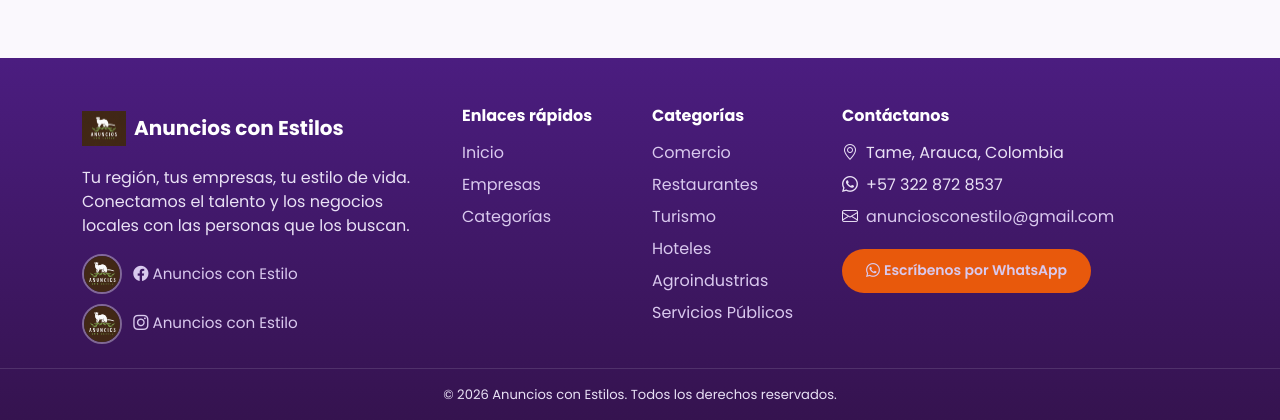
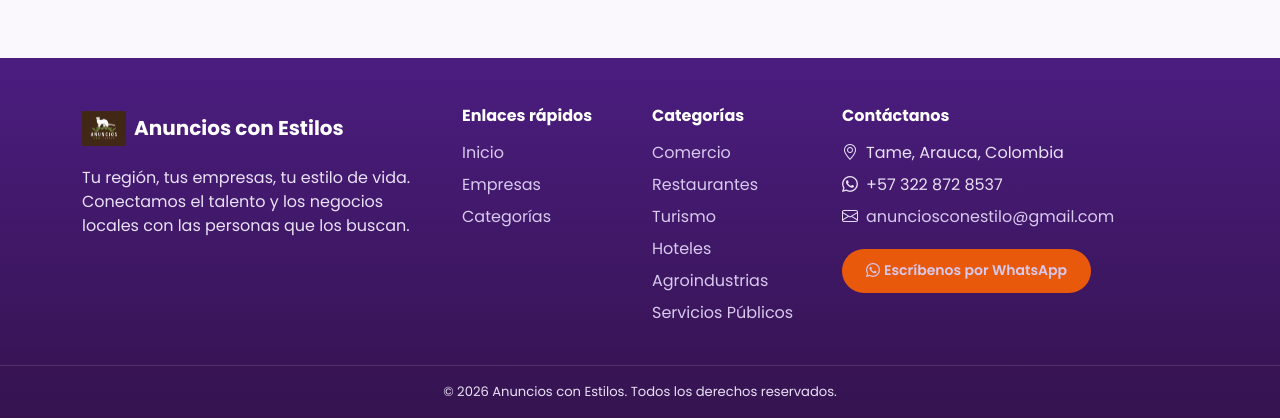
Before and after one commit to jhonalex4028-svg/anuncios-con-estilo, a PHP site: page / in a window 1280 px wide. Shown: the part 1455-1875 px from the top of the page. Run offline with PHP 8.4, Linux system fonts and the light colour scheme.

Commit message:
Quitar los enlaces de Facebook e Instagram del footer
Co-Authored-By: Claude Opus 5.5 <noreply@anthropic.com>
Claude-Session: https://claude.ai/code/session_0178uRKu5BqTXQJgCvF9t8Z3

```diff
--- a/css/style.css
+++ b/css/style.css
@@ -610,23 +610,3 @@ a {
   color: #fff;
   transform: scale(1.06);
 }
-
-/* ---------- Redes del footer (logo + nombre) ---------- */
-.footer-redes { display: flex; flex-direction: column; gap: .6rem; }
-.footer-red {
-  display: inline-flex;
-  align-items: center;
-  gap: .7rem;
-  color: #fff;
-  text-decoration: none;
-  font-size: .95rem;
-}
-.footer-red img {
-  width: 40px;
-  height: 40px;
-  border-radius: 50%;
-  object-fit: cover;
-  object-position: 40% 30%;
-  border: 2px solid rgba(255,255,255,.35);
-}
-.footer-red:hover { color: #fff; opacity: .85; }
--- a/js/main.js
+++ b/js/main.js
@@ -46,16 +46,6 @@ function renderFooter() {
             <span class="fw-bold text-white fs-5">Anuncios con Estilos</span>
           </a>
           <p>Tu región, tus empresas, tu estilo de vida. Conectamos el talento y los negocios locales con las personas que los buscan.</p>
-          <div class="footer-redes mt-3">
-            <a href="#" class="footer-red" title="Facebook: Anuncios con Estilo">
-              <img src="imagenes/logo.png" alt="Logo Anuncios con Estilo">
-              <span><i class="bi bi-facebook me-1"></i>Anuncios con Estilo</span>
-            </a>
-            <a href="#" class="footer-red" title="Instagram: Anuncios con Estilo">
-              <img src="imagenes/logo.png" alt="Logo Anuncios con Estilo">
-              <span><i class="bi bi-instagram me-1"></i>Anuncios con Estilo</span>
-            </a>
-          </div>
         </div>
         <div class="col-lg-2 col-6">
           <h6>Enlaces rápidos</h6>
```
Also changed, not shown: README.md.
